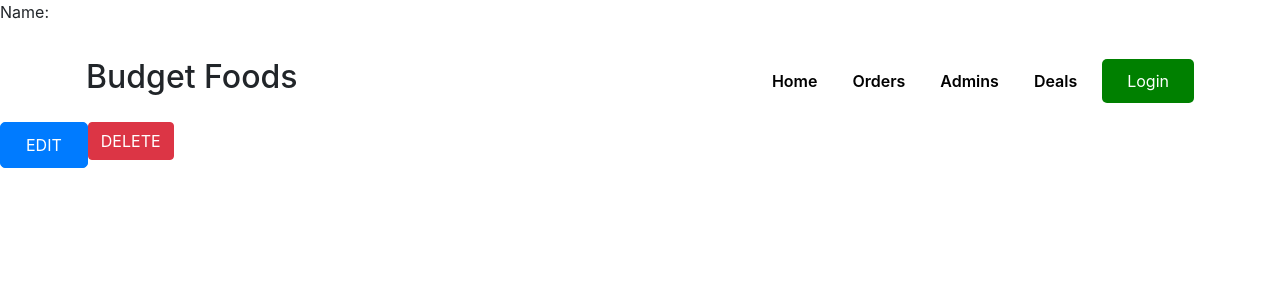
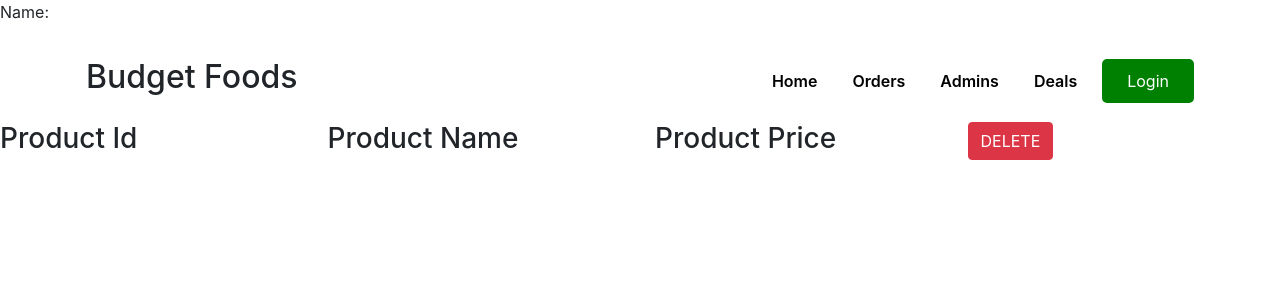
Before and after one commit to ummesalmaali/Budget-Foods, a React (Create React App) app: page /admins in a window 1280 px wide. Shown: the top 300 px of the page. Built offline with nearby package versions, Linux system fonts and the light colour scheme.

Commit message:
some-changes

```diff
--- a/src/components/Admin/Admin.js
+++ b/src/components/Admin/Admin.js
@@ -1,11 +1,20 @@
 import React from 'react';
 
 const Admin = () => {
+    const handleDelete = () =>{
+
+    }
     return (
-        <div className='d-flex ms 5 mt 5 mr 5' >
-            <div>
-            <button className="btn btn-primary" >EDIT</button>
-        </div>
+        <div className='row'>
+            <div className="col-md-3">
+               <h3>Product Id</h3>
+            </div>
+            <div className="col-md-3">
+            <h3>Product Name</h3>
+            </div>
+            <div className="col-md-3">
+            <h3>Product Price</h3>
+            </div>
             <div>
             <button className="btn btn-danger" >DELETE</button>
         </div>
--- a/src/components/GroceryCard/GroceryCard.js
+++ b/src/components/GroceryCard/GroceryCard.js
@@ -2,14 +2,15 @@ import React from 'react';
 import { Link } from 'react-router-dom';
 import './GroceryCard.css';
 const GroceryCard = (props) => {
-     const {id,name,image,price} = props.grocery
+    console.log(props);
+     const {_id,name,imageURL,price} = props.grocery
     return (
        <div className='grocery-card'>
-           <img src={image} alt={name} className="grocery-img"/>
+           <img src={imageURL} alt={name} className="grocery-img"/>
            <h4 className='grocery-name'>{name}</h4>
            <div className="price-btn">
                <h2>Price: $ {price}</h2>
-               <Link to={`/groceryItem/${id}`} ><button className='btn-primary' onClick={()=>props.handleAddGrocery(id)}>Buy Now</button></Link>
+               <Link to={`/groceryItem/${_id}`} ><button className='btn-primary' >Buy Now</button></Link>
            </div>
 
        </div>
--- a/src/components/Home/Home.js
+++ b/src/components/Home/Home.js
@@ -4,14 +4,14 @@ import GroceryCard from '../GroceryCard/GroceryCard';
 import Transaction from '../Transaction/Transaction';
 import './Home.css'
 const Home = () => {
-    const groceries = groceryData;
+    // const groceries = groceryData;
     const [ item,setItem] = useState([]);
-    const handleAddGrocery = (grocery) =>{
-        const newItem = [...item,grocery]
-        setItem(newItem);
-    }
+    // const handleAddGrocery = (grocery) =>{
+    //     const newItem = [...item,grocery]
+    //     setItem(newItem);
+    // }
     useEffect(() => {
-        fetch('https://warm-bayou-77500.herokuapp.com/foods')
+        fetch('http://localhost:5000/foods')
         .then(res => res.json())
         .then(data => setItem(data))
     }, [])
@@ -20,7 +20,7 @@ const Home = () => {
             <div className="container">
                 <div className="groceries">
                 {
-                    groceries.map(grocery => <GroceryCard grocery={grocery} key={grocery.id} handleAddGrocery={handleAddGrocery}></GroceryCard>)
+                    item.map(grocery => <GroceryCard grocery={grocery} key={Math.random()}></GroceryCard>)
                 }
 
 
--- a/src/components/Orders/Orders.js
+++ b/src/components/Orders/Orders.js
@@ -10,6 +10,8 @@ const Orders = () => {
       console.log(data);
       const eventData = {
           name: data.name,
+          weight: data.weight,
+          price: data.price,
           imageURL: imageURL
       };
       console.log(eventData)
--- a/src/components/Transaction/Transaction.js
+++ b/src/components/Transaction/Transaction.js
@@ -7,18 +7,18 @@ import UserContext from '../../UserContext';
 import { Link } from 'react-router-dom';
 
 const Transaction = () => {
-    // const [ item,setItem] = useState([]);
+    const [ item,setItem] = useState([]);
 
   const {id} = useParams();
   console.log(id);
-  const grocery = groceryData.find(it=> it.id === id);
-  console.log(grocery);
+
   const [user,setUser] = useContext(UserContext)
-//   useEffect(() => {
-//     fetch('http://localhost:5000/foods')
-//     .then(res => res.json())
-//     .then(data => setItem(data))
-// }, [])
+  useEffect(() => {
+    fetch(`http://localhost:5000/foods/${id}`)
+    .then(res => res.json())
+    .then(data => setItem(data[0]))
+}, [])
+console.log(item);
   const handleAddFood = () =>{
     const newProduct = {...user}
   }
@@ -26,12 +26,12 @@ const Transaction = () => {
     return (
 
         <div className="container">
-                <div><h2>{id}Check Out</h2></div>
+                <div><h2>Check Out</h2></div>
 
             <div className='row'>
             <div className='col-md-6'>
             <h4 style={{color:'grey'}}>Description</h4>
-            <h3>Fresh Full Cream Milk purchased by :{user.name}</h3>
+            <h3>{item.name} purchased by :{user.name}</h3>
             </div>
             <div className='col-md-3'>
             <h4 style={{color:'grey'}}>Quantity</h4>
@@ -39,7 +39,7 @@ const Transaction = () => {
             </div>
             <div className='col-md-3'>
             <h4 style={{color:'grey'}}>Price</h4>
-            <h3>$50</h3>
+            <h3>{item.price}</h3>
             <h2>Total = $50</h2>
              <Link to='/orders'><button onClick={handleAddFood} className='btn-success'>Check Out</button></Link>
             </div>
```
Also changed, not shown: src/components/DeleteEvent/DeleteEvent.js (+12 -9 lines).
